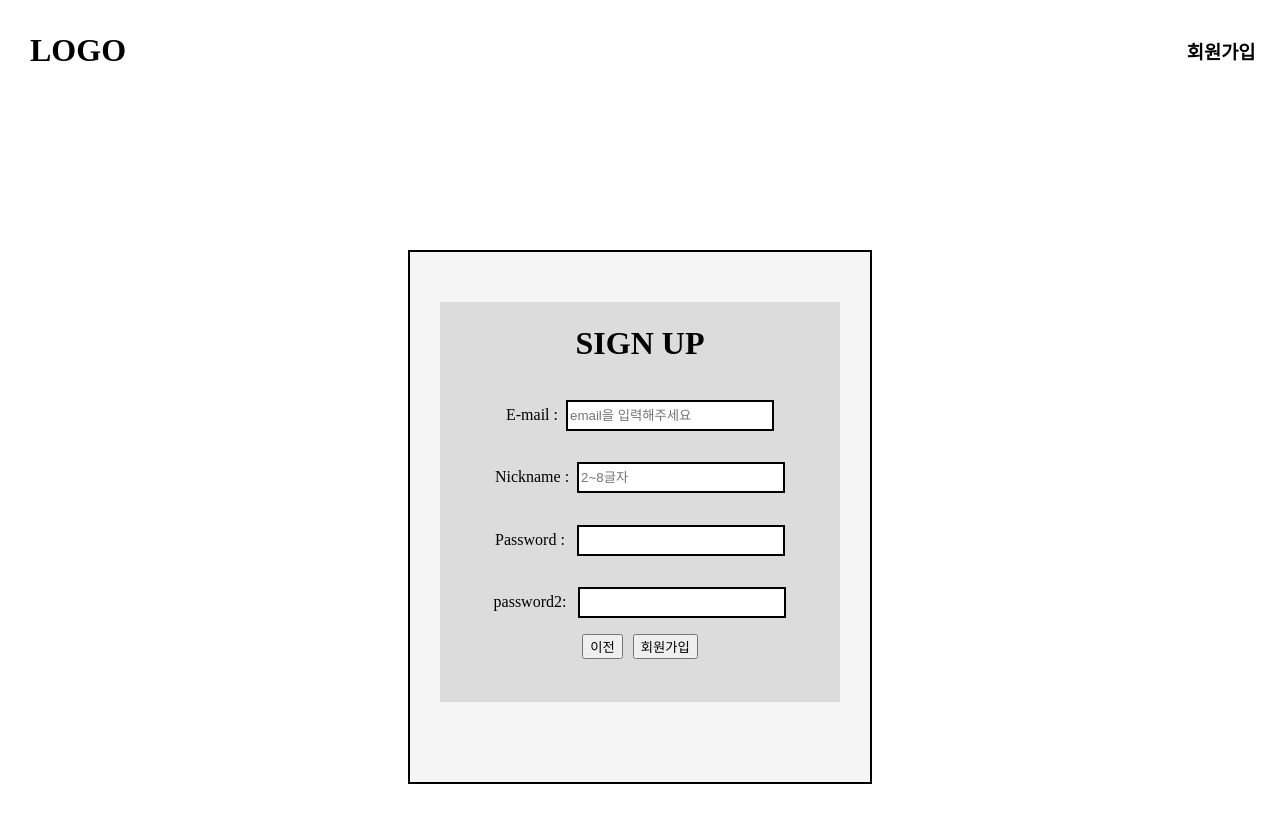
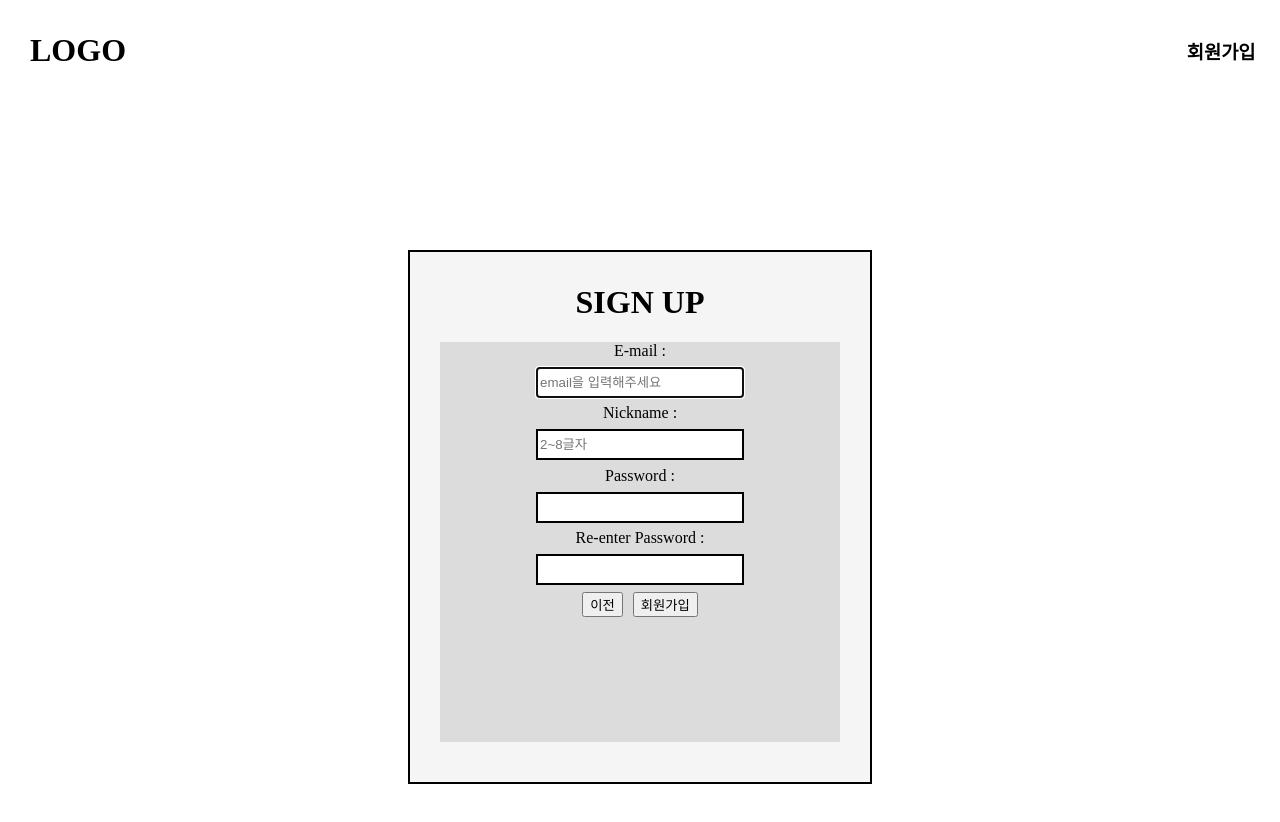
Before and after one commit to CatchMeIfYouCanTeam7/Frontend, a React (Create React App) app: page /SignUp in a window 1280 px wide. Shown: the top 822 px of the page. Built offline with nearby package versions, Linux system fonts and the light colour scheme.

Commit message:
feat: 회원가입 기능 추가중 미완성

```diff
--- a/src/data/response.js
+++ b/src/data/response.js
@@ -48,5 +48,5 @@ export const RESP = {
 	SIGNUp: {
 		ok: true,
 		result: true
-	}
+	},
 };
--- a/src/pages/signup/SignUp.js
+++ b/src/pages/signup/SignUp.js
@@ -1,98 +1,115 @@
-import React from "react";
-import { useState } from "react";
+import { useState, useRef, useEffect } from "react";
 import Header from "../../components/header/Header";
 import { useNavigate} from "react-router-dom";
 import { StLoginDivFull, StLoginDivBox } from "../login/Login.styled";
-import { StSignUpInput, StSignUpTable, StSignUpDiv } from "./SignUp.styled";
+import { StSignUpInput, StSignUpForm, StSignUpDiv } from "./SignUp.styled";
 
 
 const SignUp = () => {
   const navigate = useNavigate();
+  const userRef = useRef();
+  useEffect(() => {
+    userRef.current.focus();
+  }, []);
 
-  const [inputValue, setInputValue] = useState({
-    email: '',
-    nickName: '',
-    password: '',
-    password2: '',
-  });
-  // const { nickName, email, password, password2} = inputValue;
+  const [email, setEmail] = useState('');
+  const [nickname, setNickName] = useState('');
+  const [password, setPassword] = useState('');
+  const [reEnterPassword, setReEnterPassword] = useState('');
 
-  // const register= ()=>{
-  //   axios
-  // .post('http://localhost:1337/api/auth/local/register', {
-  //   email: email,
-  //   nickName: nickName,
-  //   password: password,
-  // })
-  // .then(response => {
-  //   // Handle success.
-  //   console.log('Well done!');
-  //   console.log('User profile', response.data.user);
-  //   console.log('User token', response.data.jwt);
-  //   localStorage.setItem('token', response.data.jwt)
-  //   navigate("/")
-  // })
-  // .catch(error => {
-  //   // Handle error.
-  //   console.log('An error occurred:', error.response);
-  // });
-  // }
 
-  const handleInput = event => {
-    const {name, value} = event.target;
-    setInputValue({
-      ...inputValue,
-      [name]: value,
-    });
-  };
+    // handler 함수들
+    const onEmailHandler = (event) => {
+      setEmail(event.currentTarget.value);
+    };
 
+    const onNickNameHandler = (event) => {
+      setNickName(event.currentTarget.value);
+    };
+
+    const onPasswordHandler = (event) => {
+      setPassword(event.currentTarget.value);
+    };
+
+    const onReEnterPasswordHandler = (event) => {
+      setReEnterPassword(event.currentTarget.value);
+    };
+
+
+
+    const onSubmitHandler = (event) => {
+      //태그의 기본 기능으로 리프레쉬 되는 것을 방지.
+      event.preventDefault();
+
+      // if (Password !== ConfirmPassword) {
+      //   return alert('비밀번호 확인이 일치하지 않습니다.');
+      // }
+
+      // let body = {
+      //   email: Email,
+      //   name: Name,
+      //   password: Password,
+      // };
+
+      // // action을 dispatch해준다.
+      // dispatch(registerUser(body)).then((response) => {
+      //   if (response.payload.success) {
+      //     props.history.push('/');
+      //   } else {
+      //     alert('회원가입에 실패했습니다.');
+      //   }
+      // });
+    };
 
   return (
     <>
       <Header>SIGN UP</Header>
       <StLoginDivFull>
         <StLoginDivBox>
-          <StSignUpTable>
-            <h1>SIGN UP</h1>
+        <h1>SIGN UP</h1>
+          <StSignUpForm
+          onSubmit={onSubmitHandler}
+          >
+
             <StSignUpDiv>
-              <tr>
-                E-mail :&nbsp;&nbsp;
+              <label>E-mail :</label>
                 <StSignUpInput
                 placeholder="email을 입력해주세요"
-                name="email"
-                onChanege={handleInput}
+                type="email"
+                ref={userRef}
+                defaultValue={email}
+                onChanege={onEmailHandler}
                 />
-              </tr>
-              <tr>
-                Nickname :&nbsp;&nbsp;
-                <StSignUpInput placeholder="2~8글자"
-                name="nickName"
-                onChange={handleInput} />
-              </tr>
-              <tr className="idPwBtn">
-                Password :&nbsp;&nbsp;&nbsp;
+
+              <label>Nickname :</label>
                 <StSignUpInput
-                name="password"
-                onChange={handleInput}
+                placeholder="2~8글자"
+                type="text"
+                value={nickname}
+                onChange={onNickNameHandler}
                 />
-              </tr>
-              <tr className="idPwBtn">
-                password2
-                <span>:&nbsp;&nbsp;&nbsp;</span>
+
+              <label className="idPwBtn">Password :</label>
                 <StSignUpInput
-                name="password2"
-                onChange={handleInput}/>
-              </tr>
+                type="password"
+                value={password}
+                onChange={onPasswordHandler}
+                />
+              <label className="idPwBtn">Re-enter Password :</label>
+                <StSignUpInput
+                type="password"
+                value={reEnterPassword}
+                onChange={onReEnterPasswordHandler}/>
+
             </StSignUpDiv>
             <button onClick={(
-            ) => navigate(-1)}
+            ) => navigate("/Login")}
             style={{marginRight:"5px"}}>
               이전
               </button>
             <button
-            // onClick={()=>{register();}}
-            style={{marginLeft:"5px"}}>회원가입</button>
-          </StSignUpTable>
+            style={{marginLeft:"5px"}} type='submit'>회원가입</button>
+          </StSignUpForm>
         </StLoginDivBox>
       </StLoginDivFull>
     </>
--- a/src/pages/signup/SignUp.styled.js
+++ b/src/pages/signup/SignUp.styled.js
@@ -11,9 +11,13 @@ export const StSignUpInput = styled.input`
 width: 200px;
 height: 25px;
 border: 2px solid black;
+margin: auto;
 `;
 
-export const StSignUpTable = styled.table`
+export const StSignUpForm = styled.form`
 height: 400px;
 background-color: gainsboro;
+text-align: center;
+justify-content: space-around;
+
 `;
```
